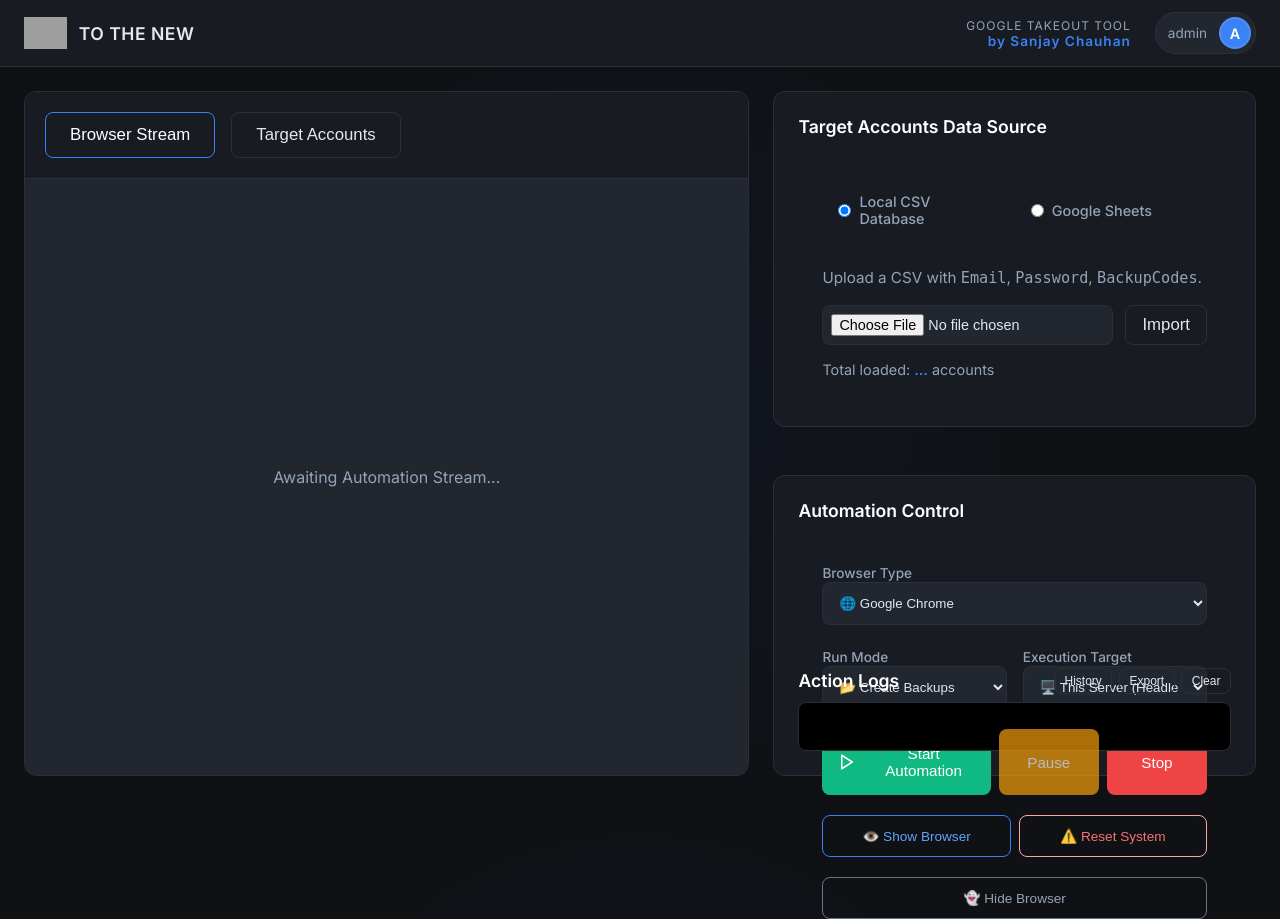
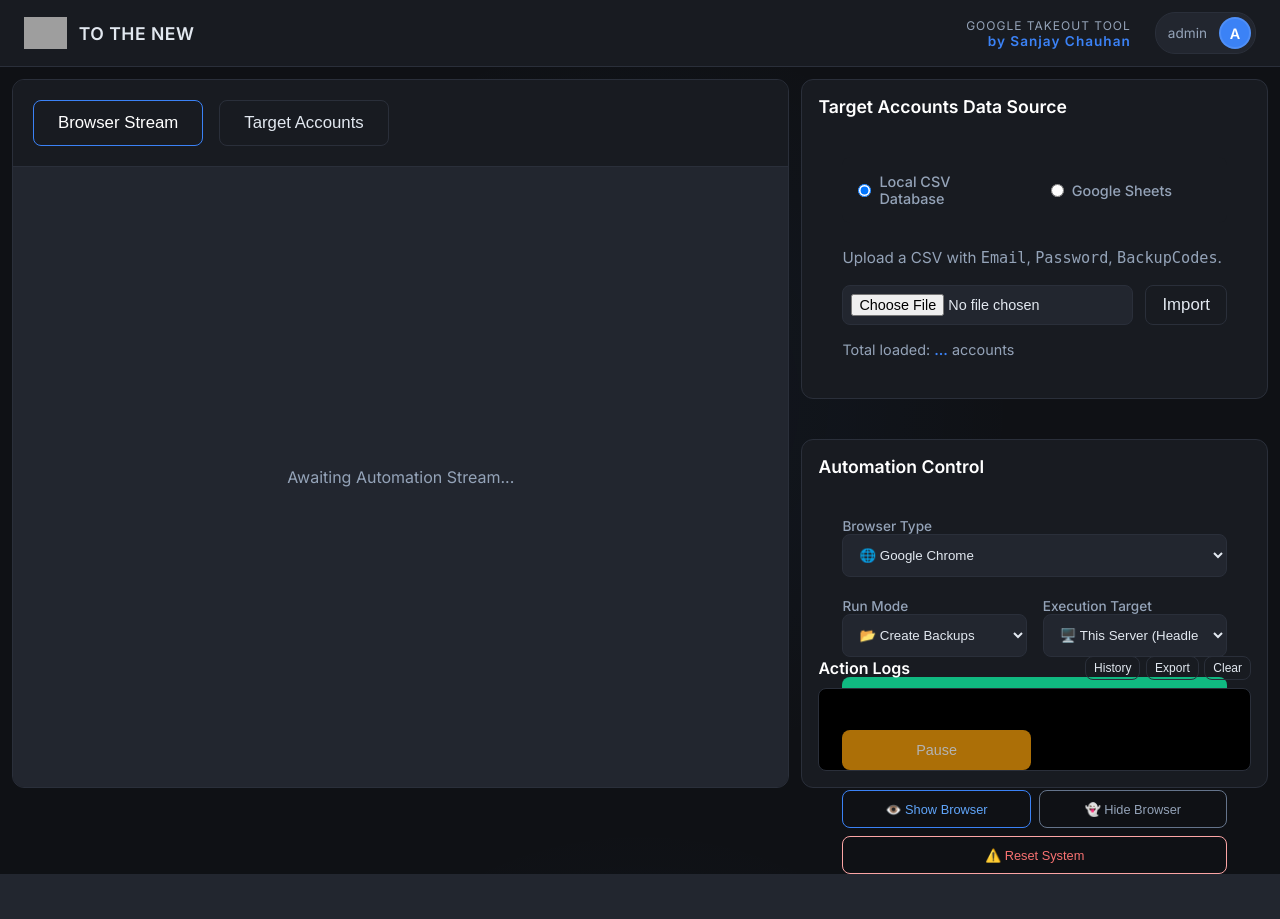
Before and after one commit to aisanjaychauhan/full-fleged-Takeoutapp, a Flask app: page / in a window 1280 px wide. After the commit the page ends 874 px from the top, so only its background shows below. Run offline with Flask 3, Linux system fonts and the light colour scheme; the visitor is signed in with stand-in values (Sample User, id 1); data comes from the database, SQL or seed files in the repository; data that the repository does not hold is empty; parts of the project's set-up code (start-up, migrations or seed data) failed here and were passed over; some libraries are stand-ins or nearby versions; grey boxes are pictures that could not be loaded.

Commit message:
Optimize sidebar layout for responsiveness and fix button overlaps

```diff
--- a/templates/index.html
+++ b/templates/index.html
@@ -92,8 +92,21 @@
             flex-direction: column;
             height: 100vh;
             overflow: hidden;
-            font-size: 1.1rem;
-            /* Increased from default */
+            font-size: 1.05rem;
+        }
+
+        /* Responsive scaling */
+        @media (max-width: 1536px) {
+            body { font-size: 0.95rem; }
+            .container { padding: 1rem !important; gap: 1rem !important; }
+            .card { padding: 1.25rem !important; }
+            .side-pane { gap: 1rem !important; }
+        }
+
+        @media (max-width: 1280px) {
+            body { font-size: 0.9rem; }
+            .container { padding: 0.75rem !important; gap: 0.75rem !important; }
+            .card { padding: 1rem !important; }
         }
 
         [data-theme="light"] body {
@@ -977,9 +990,9 @@
                         </div>
                     </div>
 
-                    <div style="display: flex; gap: 0.5rem;">
+                    <div style="display: grid; grid-template-columns: repeat(2, 1fr); gap: 0.5rem;">
                         <button id="startBtn" class="btn"
-                            style="flex: 2; padding: 1rem; font-size: 0.95rem; background: #10b981;">
+                            style="grid-column: span 2; padding: 0.85rem; font-size: 0.95rem; background: #10b981;">
                             <span id="startBtnIcon" style="display: flex; align-items: center; margin-right: 0.5rem;">
                                 <svg width="18" height="18" viewBox="0 0 24 24" fill="none" stroke="currentColor"
                                     stroke-width="2" stroke-linecap="round" stroke-linejoin="round">
@@ -989,35 +1002,35 @@
                             <span id="startBtnText">Start Automation</span>
                         </button>
                         <button id="pauseBtn" class="btn" disabled
-                            style="flex: 1; padding: 1rem; font-size: 0.95rem; background: #f59e0b; color: white;">Pause</button>
+                            style="padding: 0.75rem; font-size: 0.9rem; background: #f59e0b; color: white;">Pause</button>
                         <button id="stopBtn" class="btn"
-                            style="flex: 1; padding: 1rem; font-size: 0.95rem; background: #ef4444;">Stop</button>
+                            style="padding: 0.75rem; font-size: 0.9rem; background: #ef4444;">Stop</button>
                     </div>
 
-                    <div style="display: flex; gap: 0.5rem;">
+                    <div style="display: grid; grid-template-columns: repeat(2, 1fr); gap: 0.5rem;">
                         <button id="showBrowserBtn" class="btn btn-outline" onclick="showBrowser()"
-                            style="flex: 1; padding: 0.75rem; font-size: 0.85rem; border-color: #3b82f6; color: #60a5fa;">👁️
+                            style="padding: 0.65rem; font-size: 0.8rem; border-color: #3b82f6; color: #60a5fa;">👁️
                             Show Browser</button>
+                        <button id="hideBrowserBtn" class="btn btn-outline" onclick="hideBrowser()"
+                            style="padding: 0.65rem; font-size: 0.8rem; border-color: #64748b; color: #94a3b8;">👻
+                            Hide Browser</button>
                         <button id="resetSessionBtn" class="btn btn-outline" onclick="resetSession()"
-                            style="flex: 1; padding: 0.75rem; font-size: 0.85rem; border-color: #fca5a5; color: #f87171;"
+                            style="grid-column: span 2; padding: 0.65rem; font-size: 0.8rem; border-color: #fca5a5; color: #f87171;"
                             title="Emergency Stop: kills all threads and browser processes">⚠️ Reset System</button>
                     </div>
-                        <button id="hideBrowserBtn" class="btn btn-outline" onclick="hideBrowser()"
-                            style="flex: 1; padding: 0.75rem; font-size: 0.85rem; border-color: #64748b; color: #94a3b8;">👻
-                            Hide Browser</button>
                     </div>
 
                     <!-- Terminal output -->
                     <div style="flex: 1; display: flex; flex-direction: column; gap: 0.5rem; min-height: 0;">
                         <div
-                            style="display: flex; justify-content: space-between; align-items: center; flex-shrink: 0;">
-                            <strong style="color: #fff; font-size: 1.1rem;">Action Logs</strong>
-                            <div style="display: flex; gap: 0.4rem;">
-                                <button class="btn btn-outline" style="padding: 0.3rem 0.6rem; font-size: 0.75rem;"
+                            style="display: flex; justify-content: space-between; align-items: center; flex-wrap: wrap; gap: 0.5rem; flex-shrink: 0;">
+                            <strong style="color: #fff; font-size: 1rem;">Action Logs</strong>
+                            <div style="display: flex; gap: 0.35rem;">
+                                <button class="btn btn-outline" style="padding: 0.25rem 0.5rem; font-size: 0.75rem;"
                                     onclick="openHistory()">History</button>
-                                <button class="btn btn-outline" style="padding: 0.3rem 0.6rem; font-size: 0.75rem;"
+                                <button class="btn btn-outline" style="padding: 0.25rem 0.5rem; font-size: 0.75rem;"
                                     onclick="window.location.href='/api/export/logs?session_id=' + window.sessionId">Export</button>
-                                <button class="btn btn-outline" style="padding: 0.3rem 0.6rem; font-size: 0.75rem;"
+                                <button class="btn btn-outline" style="padding: 0.25rem 0.5rem; font-size: 0.75rem;"
                                     onclick="clearLogs()">Clear</button>
                             </div>
                         </div>
```
